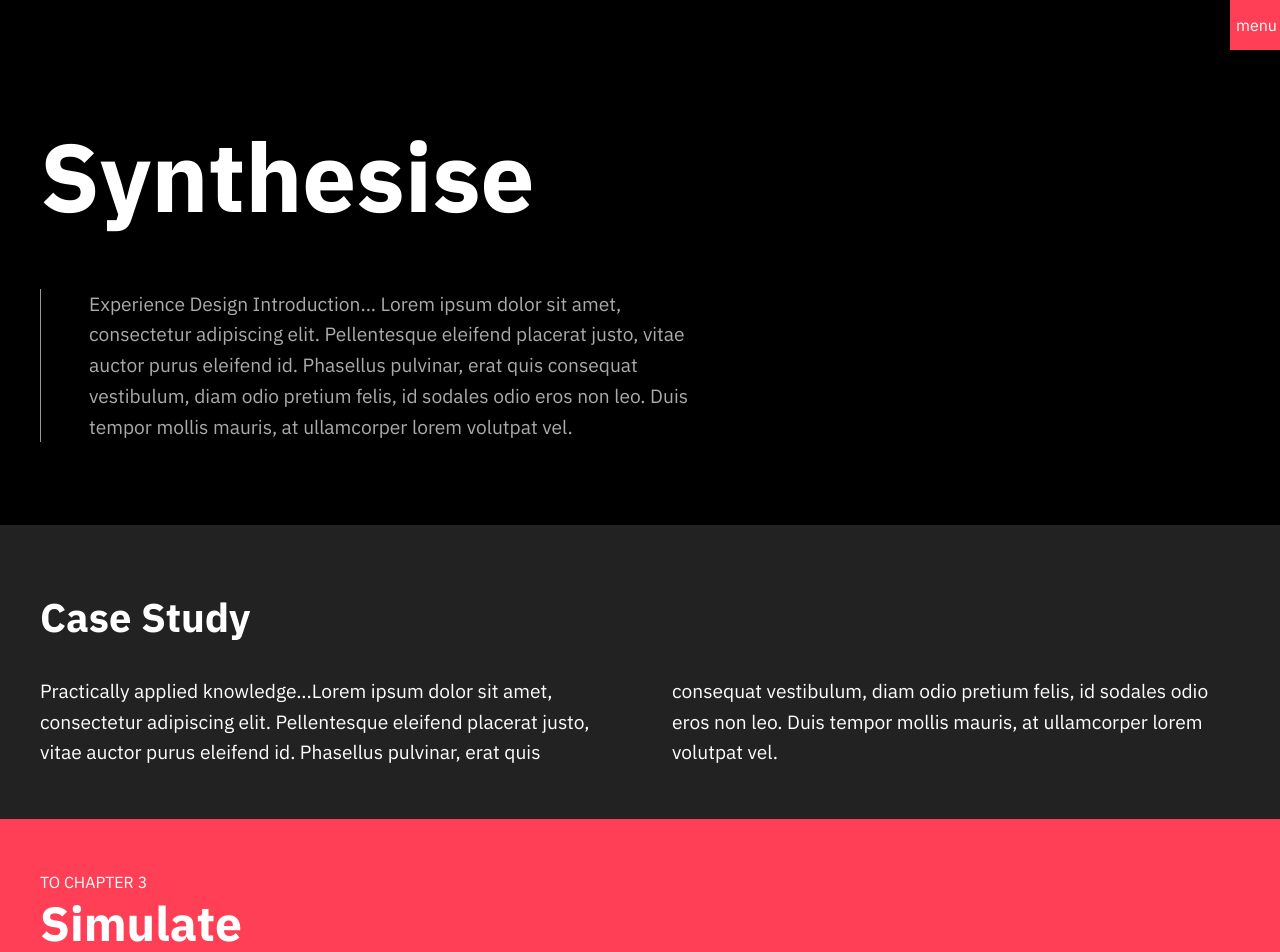
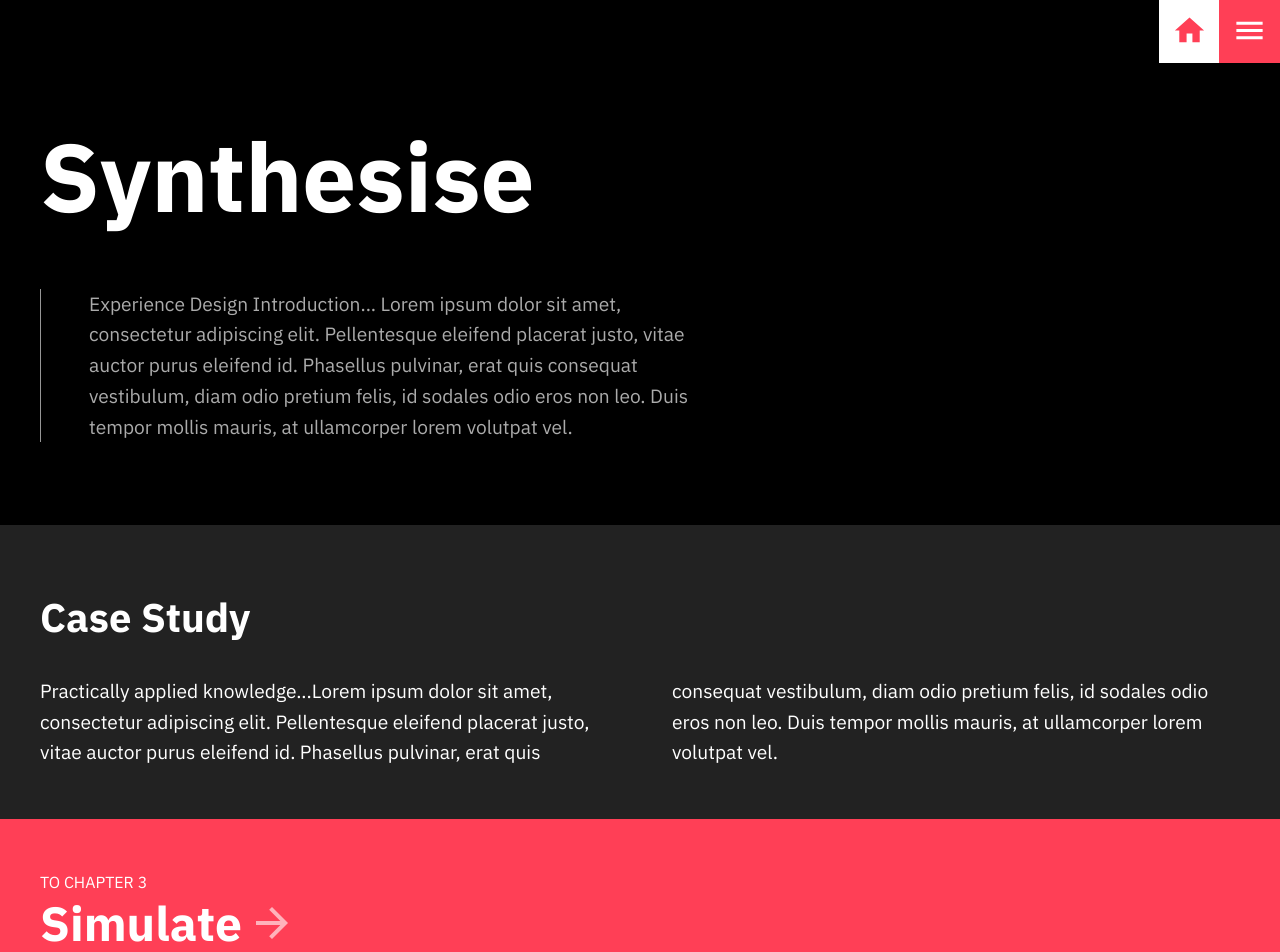
Before and after one commit to nwesthoff/ra-experience-design, a Next.js app: page /chapters/2-synthesise in a window 1280 px wide. Shown: the top 952 px of the page. Built offline with nearby package versions, Linux system fonts and the light colour scheme.

Commit message:
💅🏻 Improve all nav

```diff
--- a/components/Navigation/Nav.tsx
+++ b/components/Navigation/Nav.tsx
@@ -3,6 +3,32 @@ import Link from "next/link";
 import styled from "styled-components";
 import { useState } from "react";
 import { theme } from "../../config/theme";
+import { Home, Menu } from "@material-ui/icons";
+import { darken } from "polished";
+
+const HomeButton = styled.a`
+  cursor: pointer;
+  margin: 0;
+  text-decoration: none;
+  color: ${theme.colors.primary};
+  text-align: center;
+  line-height: 1;
+  padding: 0.8rem;
+  background: white;
+
+  &:hover {
+    background: #ddd;
+  }
+`;
+
+const SmallNav = styled.div`
+  position: fixed;
+  top: 0;
+  right: 0;
+  z-index: 99;
+  display: flex;
+  align-items: stretch;
+`;
 
 const NavCollapse = styled.div`
   position: fixed;
@@ -38,17 +64,10 @@ const NavCollapse = styled.div`
 `;
 
 const NavBar = styled.div`
-  display: flex;
-  justify-content: flex-end;
   margin-bottom: 4rem;
 `;
 
 const NavToggle = styled.button`
-  position: fixed;
-  top: 0;
-  right: 0;
-  z-index: 99;
-  display: inline-block;
   border: none;
   margin: 0;
   text-decoration: none;
@@ -58,24 +77,33 @@ const NavToggle = styled.button`
   line-height: 1;
   cursor: pointer;
   text-align: center;
-  transition: background 250ms ease-in-out, transform 150ms ease;
   -webkit-appearance: none;
   -moz-appearance: none;
-  height: 50px;
-  width: 50px;
+  padding: 0.8rem;
+
+  &:hover {
+    background: ${darken(0.05, theme.colors.primary)};
+  }
 `;
 export default function Nav() {
   const [menuOpen, setMenuOpen] = useState(false);
 
   return (
     <NavBar>
+      <SmallNav>
+        <Link href="/">
+          <HomeButton>
+            <Home color="inherit" fontSize="large" />
+          </HomeButton>
+        </Link>
         <NavToggle
           onClick={() => {
             setMenuOpen(!menuOpen);
           }}
         >
-        {menuOpen ? "close" : "menu"}
+          <Menu fontSize="large" />
         </NavToggle>
+      </SmallNav>
       {menuOpen ? (
         <nav>
           <NavCollapse>
--- a/components/Navigation/NextChapter.tsx
+++ b/components/Navigation/NextChapter.tsx
@@ -4,6 +4,17 @@ import { PageWrapper } from "../PageWrapper";
 import styled from "styled-components";
 import { theme } from "../../config/theme";
 import { darken } from "polished";
+import { ArrowForward } from "@material-ui/icons";
+
+const NextLinkTitle = styled.h3`
+  display: flex;
+  align-items: center;
+`;
+
+const NextLinkArrow = styled(ArrowForward)`
+  margin-left: 0.4rem;
+  opacity: 0.6;
+`;
 
 const NextLinkWrapper = styled.div`
   background-color: ${theme.colors.primary};
@@ -20,8 +31,17 @@ const NextLinkWrapper = styled.div`
     text-transform: uppercase;
   }
 
+  svg {
+    transition: all 120ms ease-out;
+  }
+
   &:hover {
     background-color: ${darken(0.05, theme.colors.primary)};
+
+    svg {
+      transform: translate3d(20%, 0, 0);
+      opacity: 1;
+    }
   }
 `;
 
@@ -45,7 +65,10 @@ export default function NextChapter({
         <PageWrapper>
           <ContentContainer wide>
             <h4>To chapter {index}</h4>
-            <h3>{title}</h3>
+            <NextLinkTitle>
+              {title}
+              <NextLinkArrow fontSize="inherit" />
+            </NextLinkTitle>
           </ContentContainer>
         </PageWrapper>
       </NextLinkWrapper>
--- a/package.json
+++ b/package.json
@@ -8,6 +8,8 @@
     "type-check": "tsc"
   },
   "dependencies": {
+    "@material-ui/core": "^4.9.14",
+    "@material-ui/icons": "^4.9.1",
     "isomorphic-unfetch": "3.0.0",
     "next": "^9.4.0",
     "polished": "^3.6.3",
```
Also changed, not shown: components/Personas.tsx (+5 -2 lines), 1 other file (tests, documents, lock files or other folders). Lines whose indentation alone changed are shown as unchanged.
